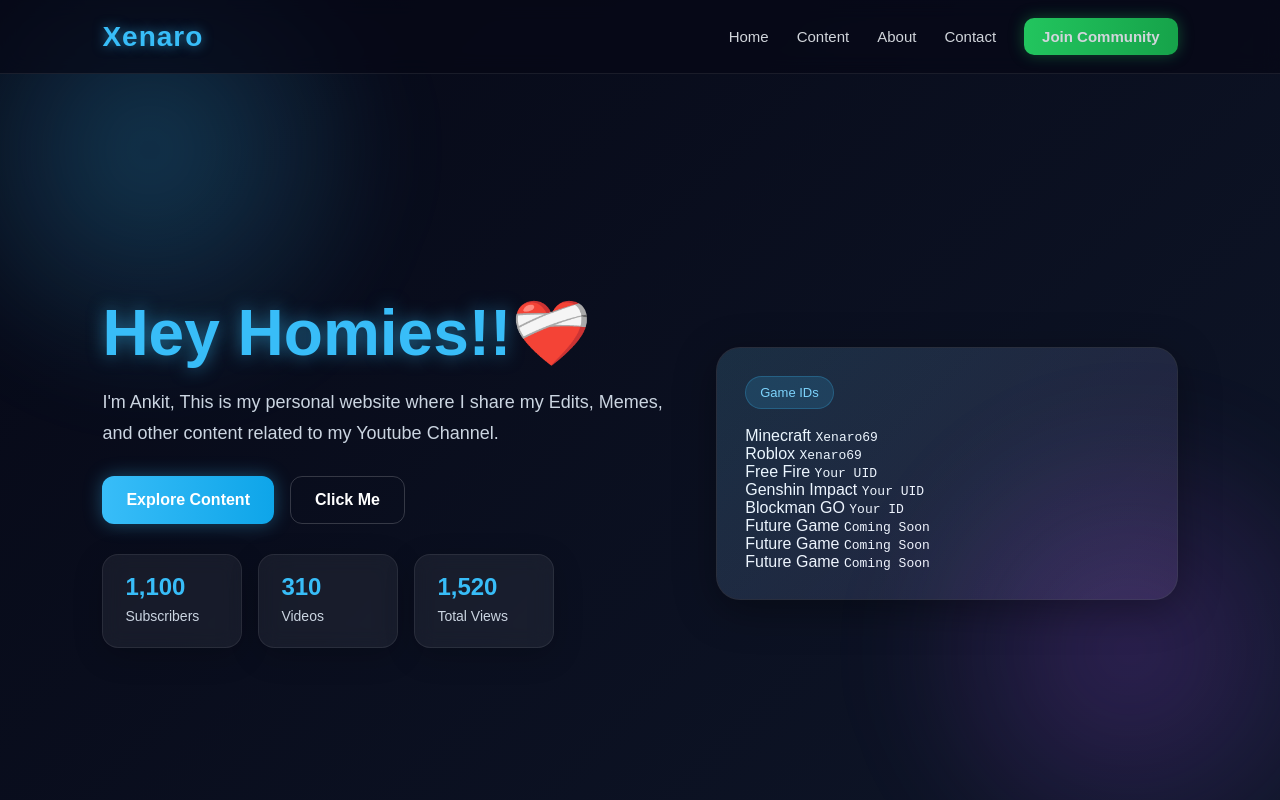
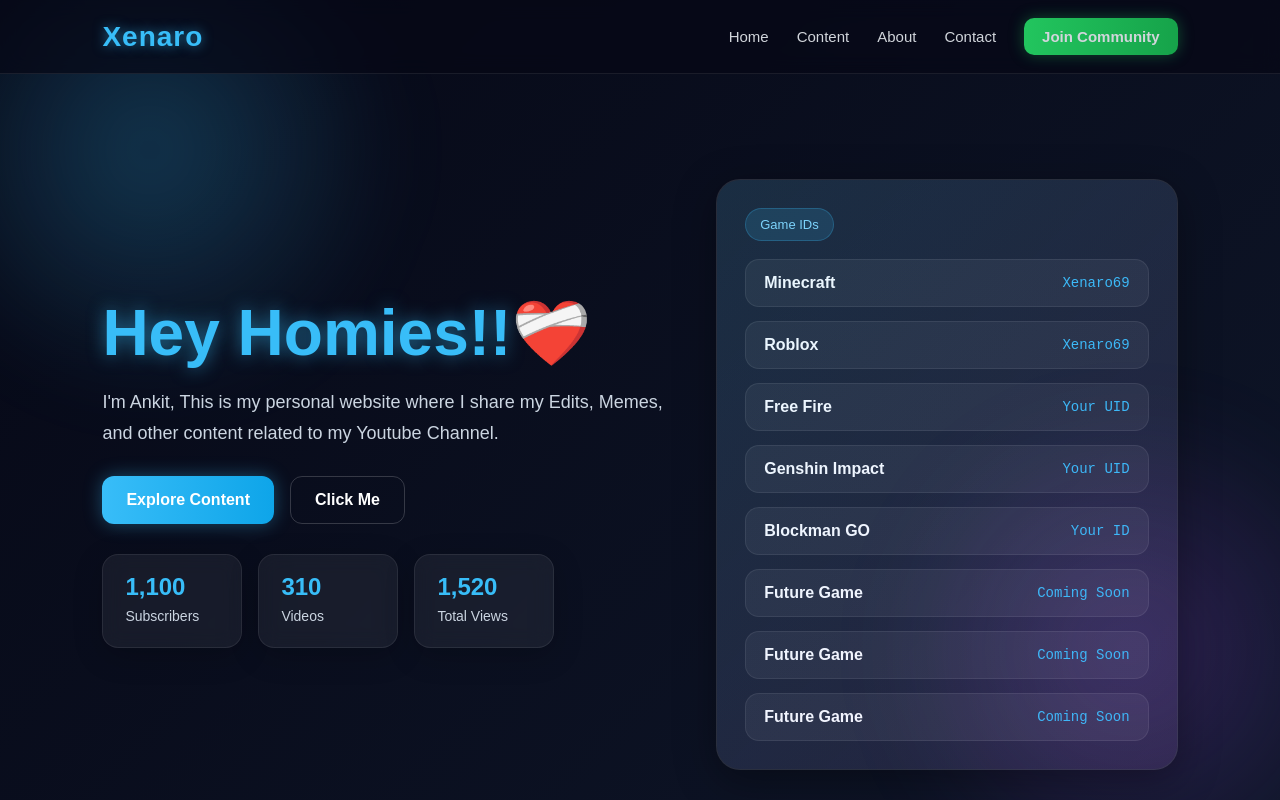
Before and after one commit to xenaro69/Main-Site, a plain HTML site: page index.html in a window 1280 px wide. Shown: the top 800 px of the page. Drawn offline with Linux system fonts and the light colour scheme.

Commit message:
Update index.html

```diff
--- a/index.html
+++ b/index.html
@@ -12,6 +12,32 @@
       box-sizing: border-box;
       scroll-behavior: smooth;
     }
+    .game-id-list{
+  display:flex;
+  flex-direction:column;
+  gap:14px;
+}
+
+.game-id{
+  display:flex;
+  justify-content:space-between;
+  align-items:center;
+  padding:14px 18px;
+  border-radius:14px;
+  background:rgba(255,255,255,0.06);
+  border:1px solid rgba(255,255,255,0.08);
+}
+
+.game-id span{
+  color:#ffffff;
+  font-weight:600;
+}
+
+.game-id code{
+  color:#38bdf8;
+  font-size:14px;
+  font-family:monospace;
+}
 
     body {
       font-family: Arial, sans-serif;
```
